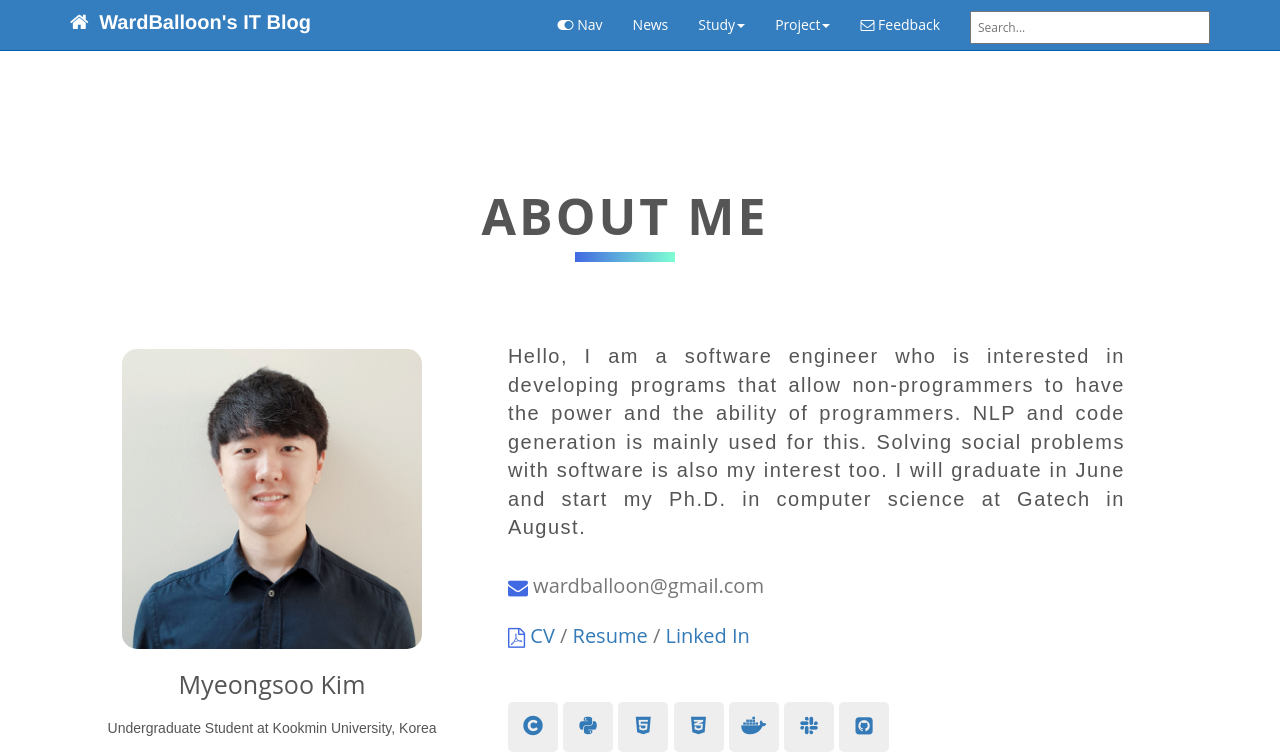
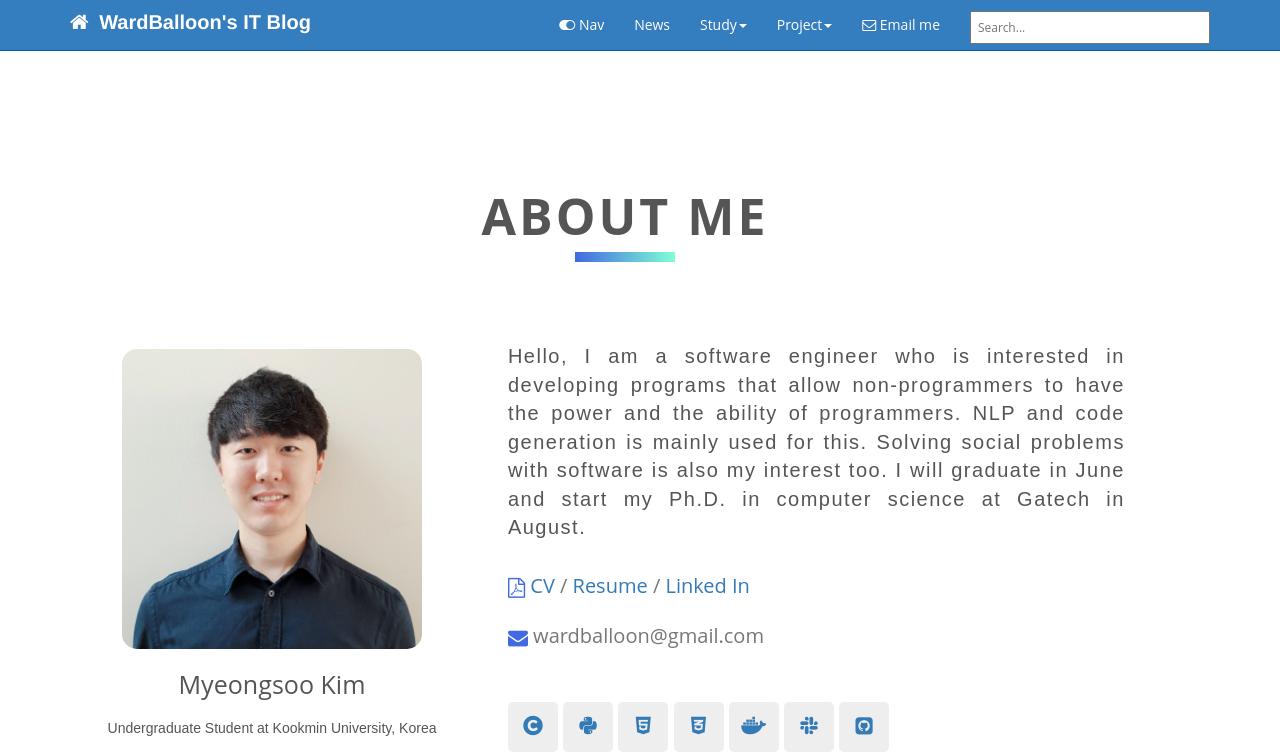
Before and after one commit to codingsoo/codingsoo.github.io1, a Jekyll site: the page built from index.html, in a window 1280 px wide. Shown: the top 752 px of the page. Built offline with Jekyll 4.4.1, drawn with Linux system fonts in a browser that asks for light colours; nearby versions of some CDN libraries; comment, search, counter and statistics services are not loaded.

Commit message:
약간의 테마 수정

```diff
--- a/_includes/feedback.html
+++ b/_includes/feedback.html
@@ -2,7 +2,7 @@
 {% if site.feedback_text %}
   {% assign feedback_text = site.feedback_text %}
 {% else %}
-  {% assign feedback_text = "Feedback" %}
+  {% assign feedback_text = "Email me" %}
 {% endif %}
 
 {% if site.feedback_link %}
--- a/index.html
+++ b/index.html
@@ -39,14 +39,14 @@ hide_editme: true
 					Hello, I am a software engineer who is interested in developing programs that allow non-programmers to have the power and the ability of programmers. NLP and code generation is mainly used for this. Solving social problems with software is also my interest too. I will graduate in June and start my Ph.D. in computer science at Gatech in August.
 				</div>
 				<ul style="list-style-type: none;">
+                    <li>
+						<div class="info">
+							<i class="fa fa-file-pdf-o fa-lg"></i> <a href="https://drive.google.com/file/d/19DVk2ppGmdnSvHCceh2SRDnOUzfSeF6r" target="_blank">CV</a> / <a href="https://drive.google.com/file/d/1qdmX2PAv_XdQXq-5OTfvLdmL3QNxY22Z" target="_blank">Resume</a> / <a href="https://www.linkedin.com/in/wardballoon" target="_blank">Linked In</a>
+						</div>
+					</li>
 					<li>
 						<div class="info">
 							<i class="fa fa-envelope fa-lg"></i> wardballoon@gmail.com
-						</div>
-					</li>
-                    <li>
-						<div class="info">
-							<i class="fa fa-file-pdf-o fa-lg"></i> <a href="https://drive.google.com/file/d/19DVk2ppGmdnSvHCceh2SRDnOUzfSeF6r" target="_blank">CV</a> / <a href="https://drive.google.com/file/d/1qdmX2PAv_XdQXq-5OTfvLdmL3QNxY22Z" target="_blank">Resume</a> / <a href="https://www.linkedin.com/in/wardballoon" target="_blank">Linked In</a>
 						</div>
 					</li>
 				</ul>
```
